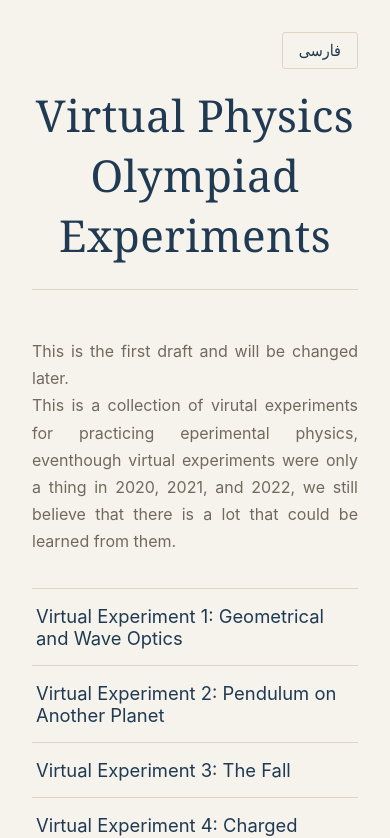
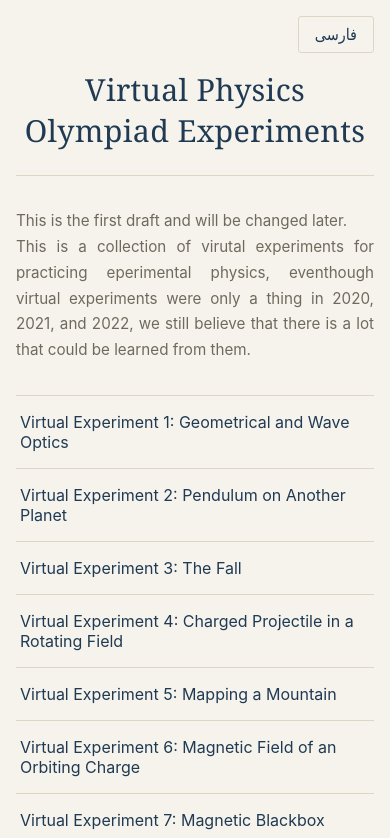
Before and after one commit to danialht/Physics-Olympiad-Experiments, a Svelte app: page / in a window 390 px wide. Shown: the top 838 px of the page. Built offline with nearby package versions, Linux system fonts and the light colour scheme; a web font is replaced by a local one.

Commit message:
responsiveness

```diff
--- a/src/App.svelte
+++ b/src/App.svelte
@@ -311,4 +311,42 @@
     background: var(--color-accent);
     color: var(--color-surface);
   }
+
+  @media (max-width: 640px) {
+    main {
+      padding: 1rem;
+    }
+
+    header {
+      margin-bottom: 2rem;
+    }
+
+    header h1 {
+      font-size: 1.9rem;
+    }
+
+    header p {
+      font-size: 1rem;
+    }
+
+    .intro {
+      font-size: 0.95rem;
+    }
+
+    .experiment-list a {
+      font-size: 1rem;
+    }
+
+    .detail {
+      padding: 1.25rem;
+    }
+
+    .not-found {
+      padding: 2rem 1.25rem;
+    }
+
+    .not-found h2 {
+      font-size: 2rem;
+    }
+  }
 </style>
--- a/src/MarkdownRenderer.svelte
+++ b/src/MarkdownRenderer.svelte
@@ -177,4 +177,27 @@
     background: var(--color-bg);
     font-weight: 600;
   }
+
+  @media (max-width: 640px) {
+    :global(.markdown-content) {
+      font-size: 0.95rem;
+    }
+
+    :global(.markdown-content h1) {
+      font-size: 1.6rem;
+    }
+
+    :global(.markdown-content h2) {
+      font-size: 1.35rem;
+    }
+
+    :global(.markdown-content h3) {
+      font-size: 1.15rem;
+    }
+
+    :global(.markdown-content th),
+    :global(.markdown-content td) {
+      padding: 0.5rem 0.6rem;
+    }
+  }
 </style>
```
